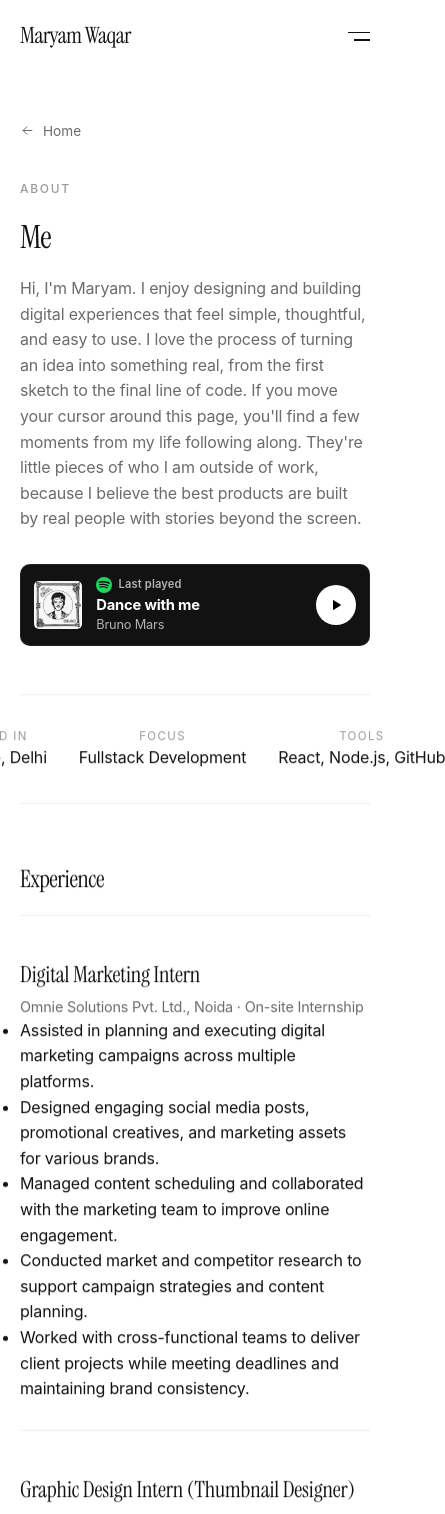
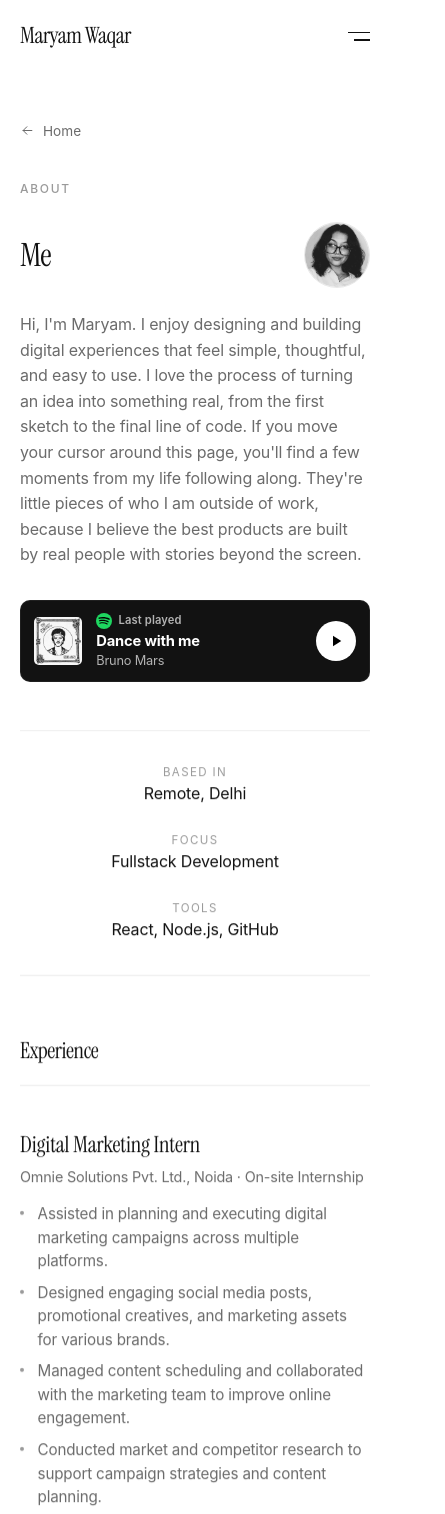
Before and after one commit to maryamwaqar1305/mrymwaq, a React (Vite) app: page /about in a window 390 px wide. Shown: the top 1514 px of the page, 445 px wide, since content can reach past the window. Built offline with nearby package versions, Linux system fonts and the light colour scheme.

Commit message:
fix: mobile about layout, contact section, centred footer, cursor media query

```diff
--- a/src/components/About.css
+++ b/src/components/About.css
@@ -113,8 +113,8 @@
 }
 
 .ab-section__body p {
-  font-size: 1.15rem;
-  line-height: 1.75;
+  font-size: 1rem;
+  line-height: 1.7;
   color: var(--text-2);
 }
 
@@ -156,6 +156,34 @@
   font-size: 0.9rem;
   color: var(--text-2);
   margin-top: 0.15rem;
+}
+
+.ab-job__list {
+  margin-top: 0.85rem;
+  padding-left: 1.1rem;
+  list-style: none;
+  display: flex;
+  flex-direction: column;
+  gap: 0.5rem;
+  max-width: 60ch;
+}
+
+.ab-job__list li {
+  position: relative;
+  color: var(--text-2);
+  line-height: 1.55;
+  font-size: 0.95rem;
+}
+
+.ab-job__list li::before {
+  content: "";
+  position: absolute;
+  left: -1.1rem;
+  top: 0.6em;
+  width: 4px;
+  height: 4px;
+  border-radius: 50%;
+  background: var(--text-3);
 }
 
 .ab-job__desc {
@@ -234,10 +262,13 @@
 }
 
 @media (max-width: 820px) {
-  .ab-facts {
-    grid-template-columns: 1fr;
-    justify-content: center;
-    gap: 2rem;
+  /* .ab-facts is display:flex, so the old grid-template-columns did nothing
+     here and the facts overflowed the viewport. Make it a real grid again. */
+  .ab-body .ab-facts {
+    display: grid;
+    grid-template-columns: minmax(0, 1fr);
+    gap: clamp(1.5rem, 5vw, 2.25rem);
+    justify-items: center;
   }
 
   .ab-section,
@@ -248,6 +279,7 @@
 
   .ab-section__head {
     position: static;
+    font-size: 1.4rem;
   }
 
   .ab-job {
@@ -278,3 +310,32 @@
   border-top: none;
   padding-top: 0;
 }
+
+/* --- Mobile-only circular profile photo (sits beside the page title) --- */
+/* Desktop: plain block, so the title renders exactly as it did before. */
+.ab-titlerow {
+  display: block;
+}
+
+.ab-pfp {
+  display: none;
+}
+
+@media (max-width: 760px) {
+  .ab-titlerow {
+    display: flex;
+    align-items: center;
+    justify-content: space-between;
+    gap: 1.25rem;
+  }
+
+  .ab-pfp {
+    display: block;
+    flex: 0 0 auto;
+    width: clamp(56px, 17vw, 76px);
+    aspect-ratio: 1;
+    border-radius: 50%;
+    object-fit: cover;
+    border: 1px solid var(--border);
+  }
+}
--- a/src/components/Cursor.css
+++ b/src/components/Cursor.css
@@ -1,51 +1,79 @@
-.cur,
-.cur-label {
-  position: fixed;
-  top: 0;
-  left: 0;
-  pointer-events: none;
-  z-index: 9999;
-  will-change: transform;
+.contact__inner {
+  display: flex;
+  flex-direction: column;
+  align-items: flex-start;
 }
 
-/* Default: small black square, always. */
-.cur {
-  width: 10px;
-  height: 10px;
-  margin: -5px 0 0 -5px;
-  border-radius: 0;
-  background: #111;
-  transition: opacity 0.2s var(--ease), background 0.2s var(--ease);
+/* Inline-block so the hover underline tracks the text, not the full row width. */
+.contact__email {
+  display: inline-block;
+  max-width: 100%;
+  font-size: clamp(1.5rem, 6.5vw, 4.75rem);
+  line-height: 1.05;
+  position: relative;
+  padding-bottom: 6px;
+  /* An email address has no spaces, so it must be allowed to break on phones. */
+  overflow-wrap: anywhere;
+  word-break: break-word;
 }
 
-/* Over hero grid: sized to one image pixel (set inline), light square. */
-.cur--pixel {
-  background: rgba(200, 200, 200, 0.35);
-  transition: opacity 0.2s var(--ease), background 0.2s var(--ease);
+.contact__email::after {
+  content: "";
+  position: absolute;
+  left: 0;
+  bottom: 0;
+  width: 100%;
+  height: 2px;
+  background: var(--text);
+  transform: scaleX(0);
+  transform-origin: right;
+  transition: transform 0.5s var(--ease);
 }
 
-/* Over labelled elements: hide the square, show the pill. */
-.cur--label {
-  opacity: 0;
+.contact__email:hover::after {
+  transform: scaleX(1);
+  transform-origin: left;
 }
 
-.cur-label {
-  padding: 0.5rem 0.9rem;
-  background: var(--accent);
-  color: var(--bg);
-  font-size: 0.72rem;
-  font-weight: 500;
-  letter-spacing: 0.02em;
-  border-radius: 100px;
-  white-space: nowrap;
-  transform-origin: left top;
-  margin: 16px 0 0 16px;
-  opacity: 0;
-  scale: 0.8;
-  transition: opacity 0.25s var(--ease), scale 0.25s var(--ease);
+.contact__note {
+  color: var(--text-2);
+  max-width: 42ch;
+  margin-top: 2rem;
+  line-height: 1.7;
 }
 
-.cur-label.is-on {
-  opacity: 1;
-  scale: 1;
+.contact__links {
+  display: flex;
+  align-items: center;
+  gap: 2rem;
+  margin-top: 2.5rem;
+  flex-wrap: wrap;
 }
+
+.contact__ext {
+  position: relative;
+  font-size: 0.9rem;
+  color: var(--text-2);
+  transition: color 0.3s var(--ease);
+}
+
+.contact__ext:hover {
+  color: var(--text);
+}
+
+@media (max-width: 640px) {
+  .contact__email {
+    /* Tighter floor: 24px still wraps cleanly at 360px wide. */
+    font-size: clamp(1.35rem, 7.5vw, 2rem);
+    line-height: 1.15;
+  }
+
+  .contact__note {
+    margin-top: 1.5rem;
+  }
+
+  .contact__links {
+    gap: 1.25rem;
+    margin-top: 2rem;
+  }
+}
--- a/src/components/Cursor.jsx
+++ b/src/components/Cursor.jsx
@@ -9,9 +9,25 @@ export default function Cursor() {
   const [text, setText] = useState("");
   const [pixel, setPixel] = useState({ w: 0, h: 0 });
 
+  // Re-check on change, so toggling DevTools device mode doesn't leave the page
+  // with `cursor: none` applied and no dot tracking the pointer.
+  const [fine, setFine] = useState(
+    () => window.matchMedia("(hover: hover) and (pointer: fine)").matches
+  );
+
   useEffect(() => {
-    const fine = window.matchMedia("(hover: hover) and (pointer: fine)").matches;
-    if (!fine) return;
+    const mq = window.matchMedia("(hover: hover) and (pointer: fine)");
+    const onChange = (e) => setFine(e.matches);
+    mq.addEventListener("change", onChange);
+    return () => mq.removeEventListener("change", onChange);
+  }, []);
+
+  useEffect(() => {
+    if (!fine) {
+      setEnabled(false);
+      document.body.classList.remove("custom-cursor");
+      return;
+    }
     setEnabled(true);
     document.body.classList.add("custom-cursor");
 
@@ -65,7 +81,7 @@ export default function Cursor() {
       removeEventListener("mouseover", over);
       document.body.classList.remove("custom-cursor");
     };
-  }, []);
+  }, [fine]);
 
   if (!enabled) return null;
 
--- a/src/components/Footer.css
+++ b/src/components/Footer.css
@@ -8,18 +8,20 @@
   flex-direction: column;
   align-items: center;
   text-align: center;
-  gap: 0.6rem;
+  gap: 0.2rem;
 }
 
 .footer__thanks {
   color: var(--text-2);
   font-size: 0.8rem;
+  line-height: 1.35;    /* added — was inheriting 1.6 */
 }
 
 .footer__year {
   font-size: 0.78rem;
   color: var(--text-2);
   font-variant-numeric: tabular-nums;
+  line-height: 1.35;    /* added */
 }
 
 .footer__name {
--- a/src/pages/About.jsx
+++ b/src/pages/About.jsx
@@ -4,6 +4,7 @@ import { about, profile, experience, skills } from "../data/content";
 import useReveal from "../hooks/useReveal";
 import ImageTrail from "../components/ImageTrail";
 import SpotifyCard from "../components/SpotifyCard";
+import pfp from "../assets/pfp1.png";
 import "./About.css";
 
 export default function AboutPage() {
@@ -24,7 +25,13 @@ export default function AboutPage() {
         </button>
 
         <span className="eyebrow ab-eyebrow">About</span>
-        <h1 className="ab-title display">{profile.name}</h1>
+
+        {/* Circle photo shows on mobile only. The ImageTrail above needs a
+            hover cursor, so phones get no imagery otherwise. */}
+        <div className="ab-titlerow">
+          <h1 className="ab-title display">{profile.name}</h1>
+          <img className="ab-pfp" src={pfp} alt={profile.name} loading="lazy" />
+        </div>
         <p className="ab-intro">{about.intro}</p>
 
         <div className="ab-spotify">
```
